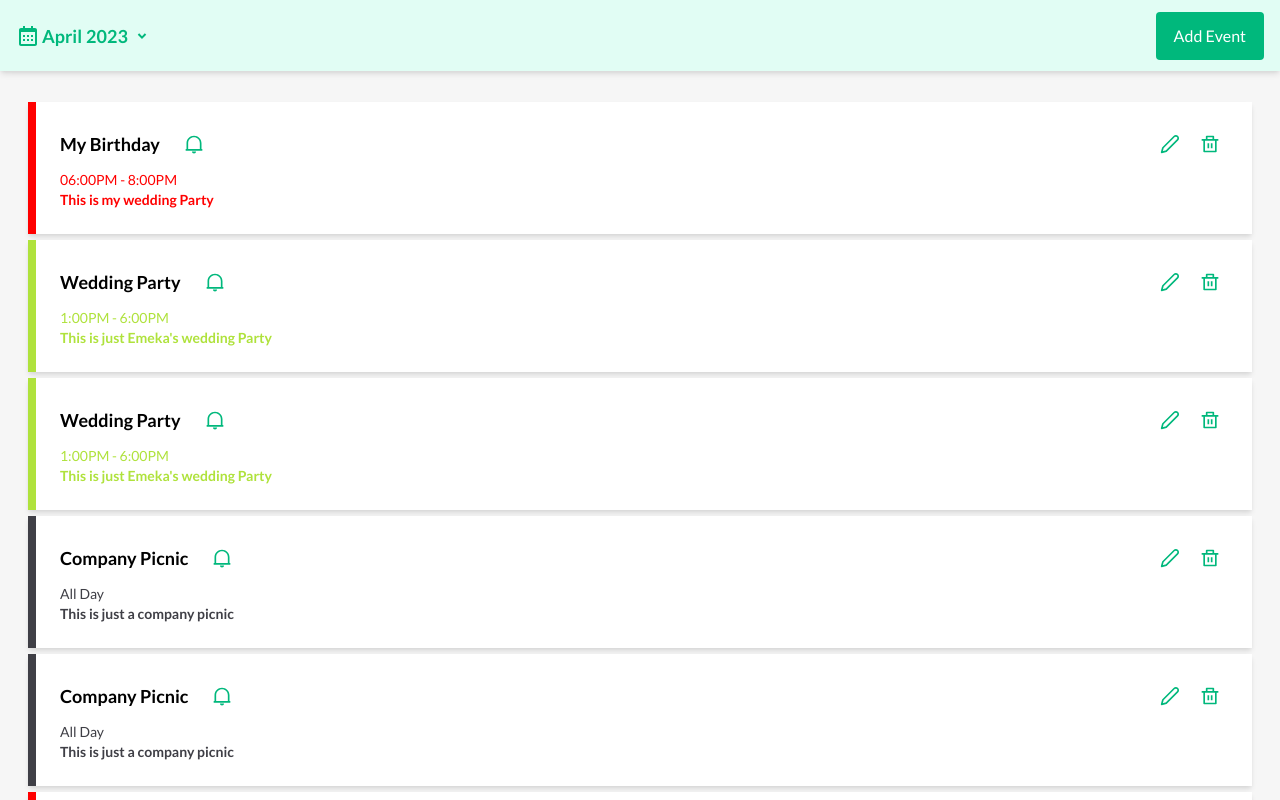
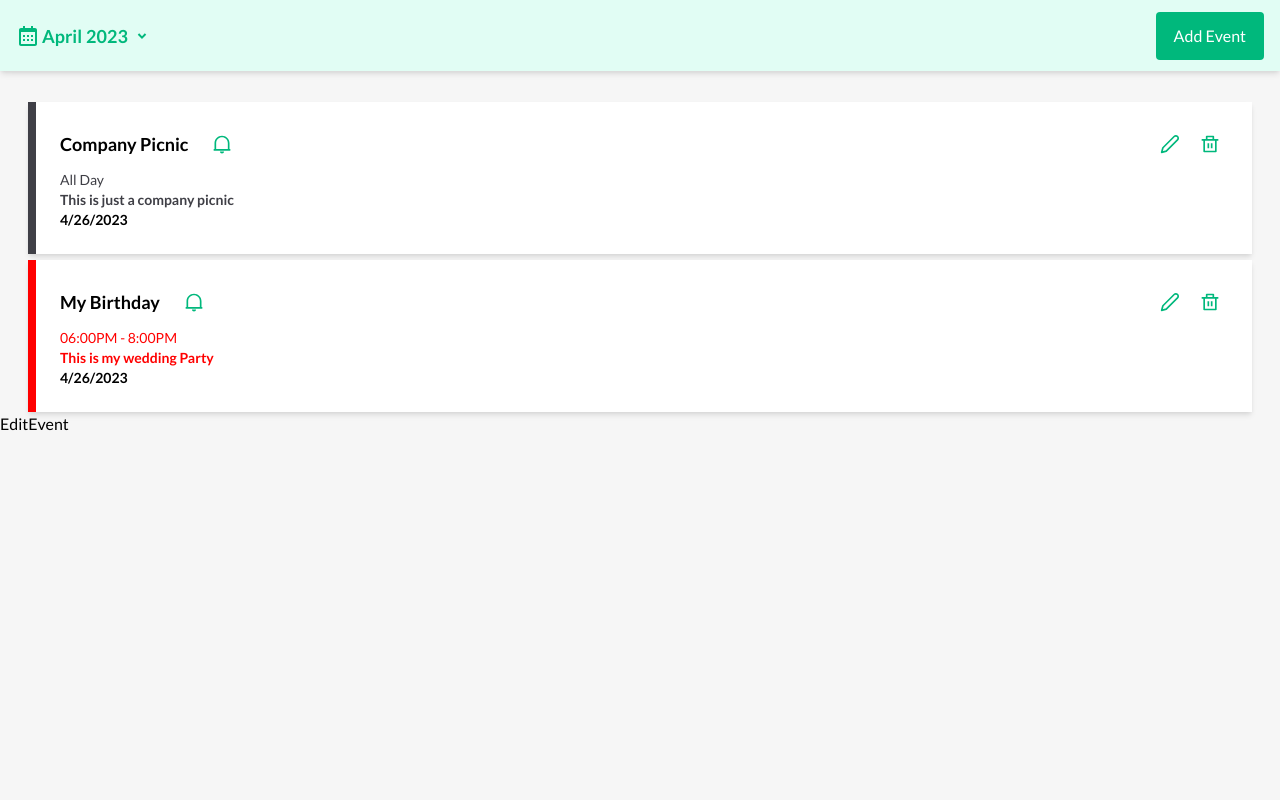
Before and after one commit to HenryNwankwo/calendar-app, a React (Create React App) app: page / in a window 1280 px wide. Built offline with nearby package versions, Linux system fonts and the light colour scheme.

Commit message:
Solved the initial filtered events statefor current date bug and the 'Acard component' key issue

```diff
--- a/src/App.js
+++ b/src/App.js
@@ -31,11 +31,20 @@ function App() {
   const [calendarDate, setCalendarDate] = useState(new Date());
   const [monthID, setMonthID] = useState();
   const [isEventsEmpty, setIsEventsEmpty] = useState();
-  const [filteredHolidayList, setFilteredHolidayList] = useState(holidayList);
+  const [filteredHolidayList, setFilteredHolidayList] = useState(
+    holidayList.filter(
+      (holiday) =>
+        holiday.startDate.getMonth() === new Date().getMonth() &&
+        holiday.startDate.getFullYear() === new Date().getFullYear()
+    )
+  );
+  const [selectedNewDate, setSelectedNewDate] = useState(new Date());
 
   return (
     <AppContext.Provider
       value={{
+        selectedNewDate,
+        setSelectedNewDate,
         filteredHolidayList,
         setFilteredHolidayList,
         isEventsEmpty,
--- a/src/assets/holidayList.js
+++ b/src/assets/holidayList.js
@@ -2,7 +2,7 @@ export const eventList = [
   {
     id: 1,
     eventTitle: 'Company Picnic',
-    startDate: new Date(),
+    startDate: new Date('2023-7-12'),
     endDate: new Date(),
     startTime: '09:10AM',
     endTime: '2:00PM',
--- a/src/components/Acard.js
+++ b/src/components/Acard.js
@@ -3,7 +3,7 @@ import { AppContext } from '../App';
 import { RiDeleteBinLine, RiNotification2Line } from 'react-icons/ri';
 import { FiEdit2 } from 'react-icons/fi';
 
-function Acard({ holiday }) {
+function Acard({ holiday, key }) {
   const {
     setCurrentEventID,
     deleteEventPopUp,
@@ -38,7 +38,7 @@ function Acard({ holiday }) {
       <div
         className='flex flex-col bg-bg-color-white mt-1.5 mx-4 md:mx-7 p-4 md:p-6 hover:bg-gray-50 hover:cursor-pointer shadow-md select-none'
         style={{ borderLeft: `8px solid ${holiday.color}` }}
-        key={holiday.id}
+        key={key}
         ref={currentEventRef}
         onClick={() => clickedEventHandler(holiday.id)}
       >
@@ -75,6 +75,10 @@ function Acard({ holiday }) {
         <p className='font-bold text-sm' style={{ color: holiday.color }}>
           {holiday.description}
         </p>
+        {/* Delete later */}
+        <p className='font-bold text-sm'>
+          {holiday.startDate.toLocaleDateString()}
+        </p>
       </div>
     </>
   );
--- a/src/components/EventCard.js
+++ b/src/components/EventCard.js
@@ -1,4 +1,4 @@
-import React, { useContext} from 'react';
+import React, { useContext } from 'react';
 import { startOfMonth, endOfMonth, eachDayOfInterval } from 'date-fns';
 import { AppContext } from './../App';
 import DeleteEvent from './DeleteEvent';
@@ -6,14 +6,8 @@ import EditEvent from './EditEvent';
 import ShowEventPopUp from './ShowEventPopUp';
 import Acard from './Acard';
 function EventCard({ theHolidayList }) {
-  const {
-    filteredHolidayList,
-    currentEventID,
-    deleteEventPopUp,
-    clickedEvent,
-    year,
-    month,
-  } = useContext(AppContext);
+  const { currentEventID, deleteEventPopUp, clickedEvent, year, month } =
+    useContext(AppContext);
 
   const pickedDateMonthAndYear = new Date(`${year}-${month}-01`);
 
@@ -25,16 +19,16 @@ function EventCard({ theHolidayList }) {
     end: monthEndDate,
   });
 
-
-
   return (
     <div className=''>
       {daysInMonth.map((day) => (
         <div key={day}>
-          {filteredHolidayList
+          {theHolidayList
             .filter((event) => event.startDate.getDate() === day.getDate())
             .map((holiday) => (
-              <Acard holiday={holiday} />
+              <span key={holiday.id}>
+                <Acard holiday={holiday} />
+              </span>
             ))}
         </div>
       ))}
--- a/src/components/MonthYearPopUp.js
+++ b/src/components/MonthYearPopUp.js
@@ -13,6 +13,7 @@ const MonthYearPopUp = () => {
     setIsYearClicked,
     holidayList,
     setFilteredHolidayList,
+    setSelectedNewDate,
   } = useContext(AppContext);
 
   const handleDate = (id, value) => {
@@ -22,6 +23,7 @@ const MonthYearPopUp = () => {
       isSameMonth(holiday.startDate, newDate)
     );
     setFilteredHolidayList(newEvents);
+    setSelectedNewDate(newDate);
   };
 
   return (
--- a/src/components/NoHolidays.js
+++ b/src/components/NoHolidays.js
@@ -1,10 +1,14 @@
 import React, { useContext } from 'react';
 import { AppContext } from '../App';
+import Acard from './Acard';
 
 function NoHolidays() {
-  const { holidayList } = useContext(AppContext);
+  const { holidayList, selectedNewDate } = useContext(AppContext);
+  const upComingHolidays = holidayList.filter(
+    (holiday) => holiday.startDate >= selectedNewDate
+  );
   return (
-    <div className='w-full h-auto bg-line-color flex flex-row'>
+    <div className='w-full h-auto bg-line-color flex flex-col'>
       <div className='flex justify-center items-center h-96 w-full'>
         <h5 className='text-txt-color text-center font-bold'>
           No Holidays this month
@@ -12,8 +16,14 @@ function NoHolidays() {
       </div>
 
       <div>
-        <p className='text-lg mb-3'>Upcoming Holidays</p>
-        <div></div>
+        <p className='text-lg mb-3 mx-4'>Upcoming Holidays</p>
+        <div className=''>
+          {upComingHolidays.map((holiday) => (
+            <span key={holiday.id}>
+              <Acard holiday={holiday} />
+            </span>
+          ))}
+        </div>
       </div>
     </div>
   );
```
